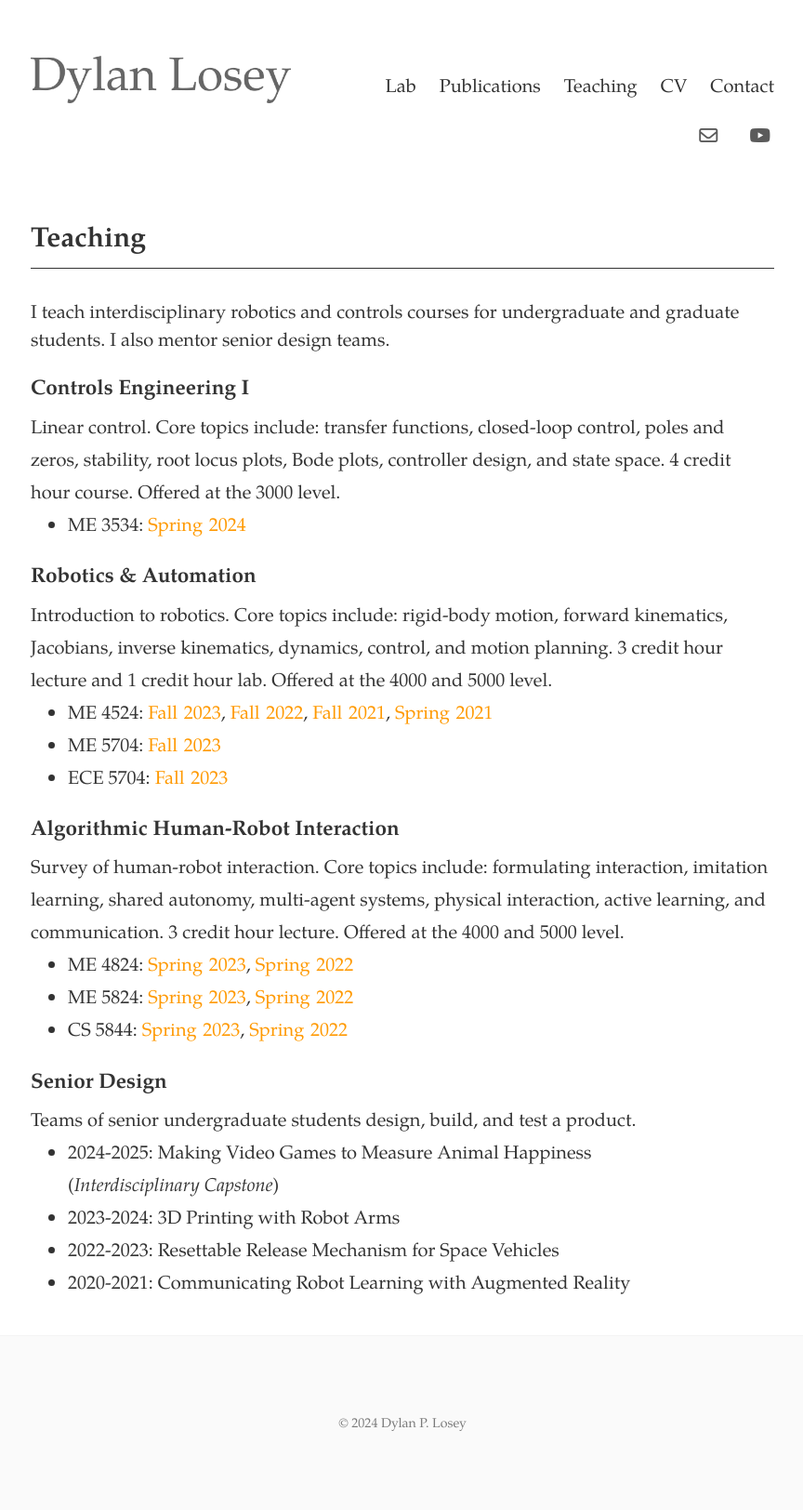
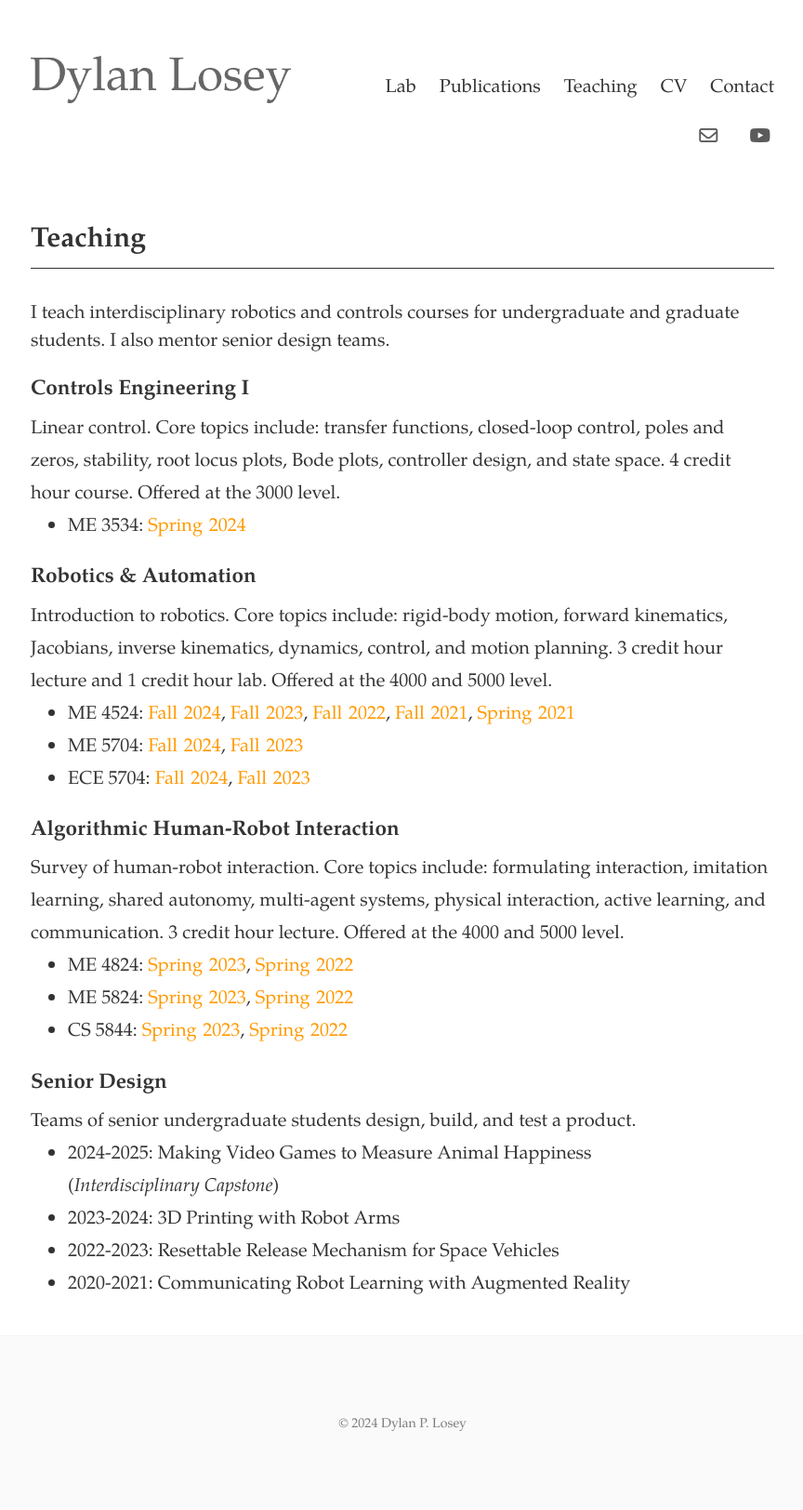
Before and after one commit to dylan-losey/dylan-losey.github.io, a Jekyll site: the page built from teaching.html, in a window 1280 px wide. Shown: the whole page at 93% size, without its empty margins (207-1071 px from the left). Built offline with Jekyll 4.4.1, drawn with Linux system fonts in a browser that asks for light colours; nearby versions of some CDN libraries.

Commit message:
spot surveys

```diff
--- a/teaching.html
+++ b/teaching.html
@@ -51,15 +51,18 @@ Core topics include: rigid-body motion, forward kinematics, Jacobians, inverse k
 Offered at the 4000 and 5000 level.
 <ul>
   <li>ME 4524:
+    <a class="link" href="{{ site.baseurl }} /pdfs/me4524_reviews/fall2024.pdf">Fall&nbsp;2024</a>,
     <a class="link" href="{{ site.baseurl }} /pdfs/me4524_reviews/fall2023.pdf">Fall&nbsp;2023</a>,
     <a class="link" href="{{ site.baseurl }} /pdfs/me4524_reviews/fall2022.pdf">Fall&nbsp;2022</a>,
     <a class="link" href="{{ site.baseurl }} /pdfs/me4524_reviews/fall2021.pdf">Fall&nbsp;2021</a>,
     <a class="link" href="{{ site.baseurl }} /pdfs/me4524_reviews/spring2021.pdf">Spring&nbsp;2021</a>
   </li>
   <li>ME 5704:
+    <a class="link" href="{{ site.baseurl }} /pdfs/me5704_reviews/fall2024.pdf">Fall&nbsp;2024</a>,
     <a class="link" href="{{ site.baseurl }} /pdfs/me5704_reviews/fall2023.pdf">Fall&nbsp;2023</a>
   </li>
   <li>ECE 5704:
+    <a class="link" href="{{ site.baseurl }} /pdfs/ece5704_reviews/fall2024.pdf">Fall&nbsp;2024</a>,
     <a class="link" href="{{ site.baseurl }} /pdfs/ece5704_reviews/fall2023.pdf">Fall&nbsp;2023</a>
   </li>
 </ul>
```
